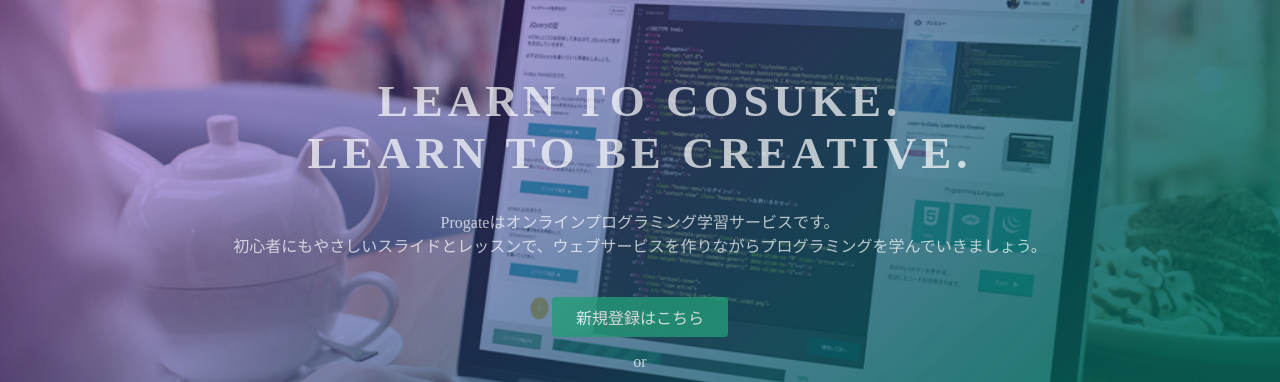
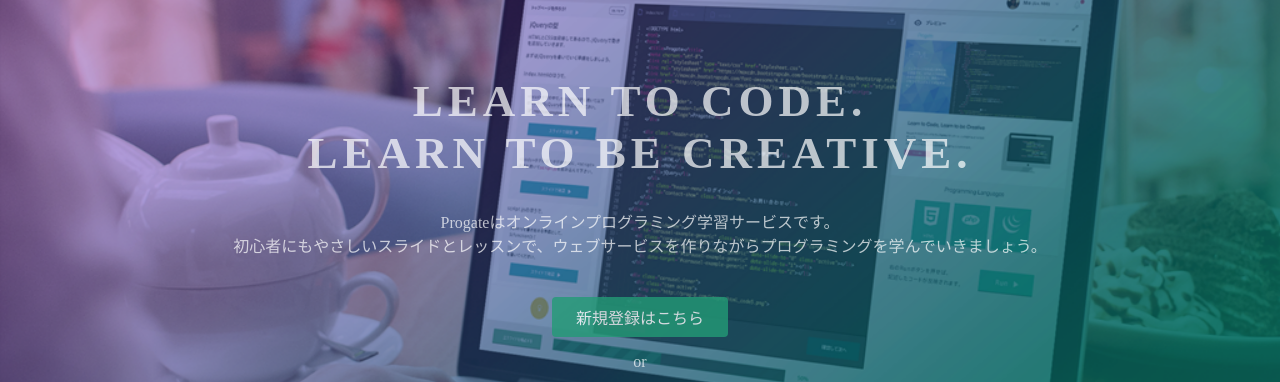
Before and after one commit to skt-111906/skt-111906.github.io, a plain HTML site: page index.html in a window 1280 px wide. Shown: the part 135-517 px from the top of the page. Drawn offline with Linux system fonts and the light colour scheme.

Commit message:
Update index.html

```diff
--- a/index.html
+++ b/index.html
@@ -23,7 +23,7 @@
   </header>
   <div class="top-wrapper">
     <div class="container">
-      <h1>LEARN TO COSUKE.<br>LEARN TO BE CREATIVE.</h1>
+      <h1>LEARN TO CODE.<br>LEARN TO BE CREATIVE.</h1>
       <p>Progateはオンラインプログラミング学習サービスです。<br>初心者にもやさしいスライドとレッスンで、ウェブサービスを作りながらプログラミングを学んでいきましょう。</p>
       <div class="btn-wrapper">
         <a href="#" class="btn signup">新規登録はこちら</a>
```
